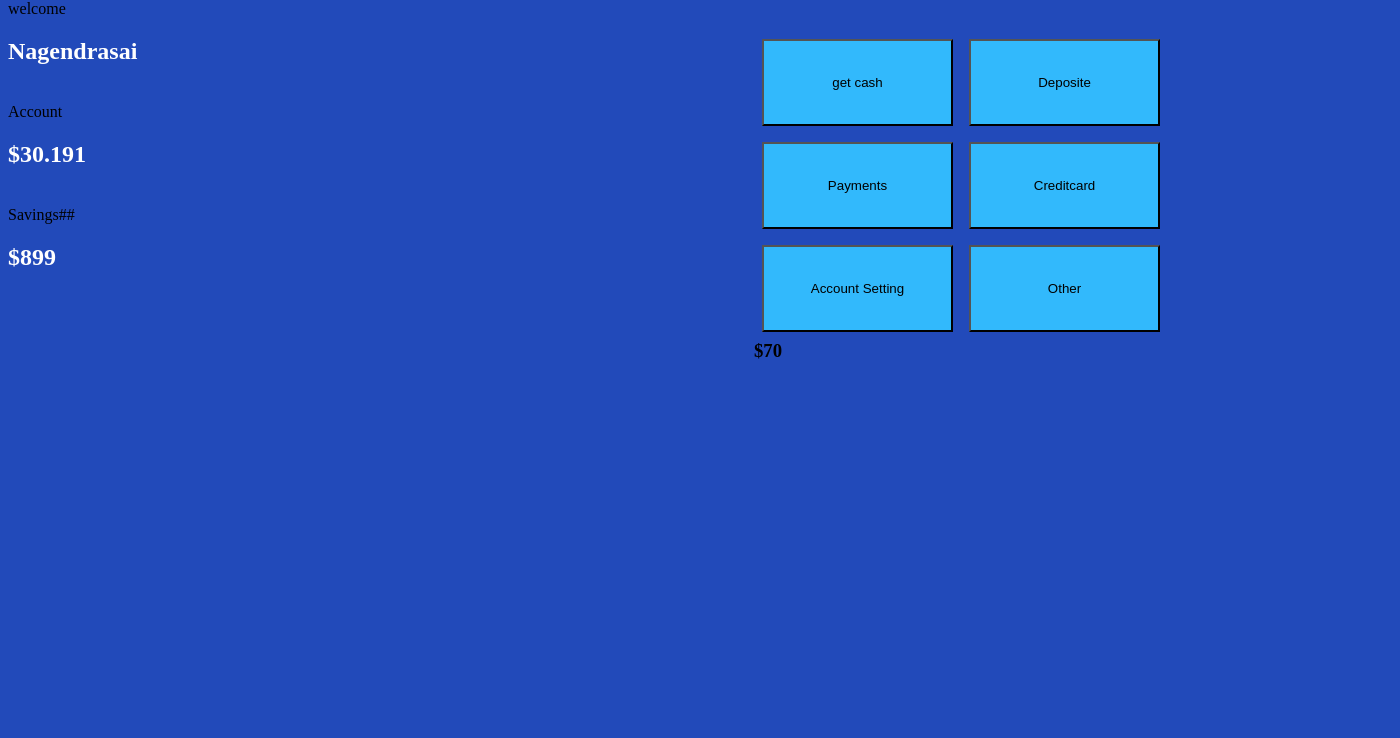
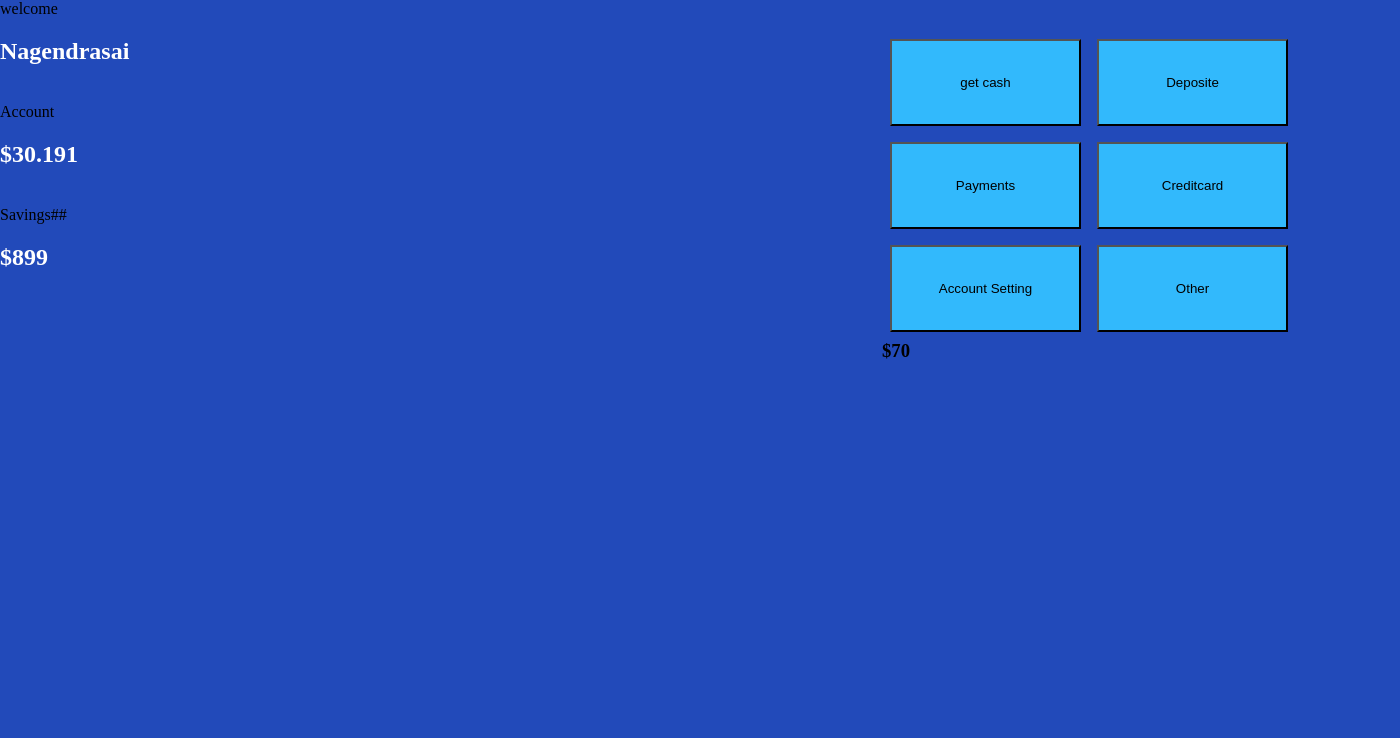
Before and after one commit to Nagendra-chitrada/javaScript, a plain HTML site: page UI_2.html in a window 1280 px wide. Shown: the part 62-800 px from the top of the page, 1400 px wide, since content can reach past the window. Drawn offline with Linux system fonts and the light colour scheme.

Commit message:
Update AtmUi.css

```diff
--- a/AtmUi.css
+++ b/AtmUi.css
@@ -44,6 +44,8 @@ button:hover{
 }
 .contentBody{
 	background-color:#224aba;
+	width:1400px;
+	margin:auto;
 }
 .details{
 	float:left;
```
